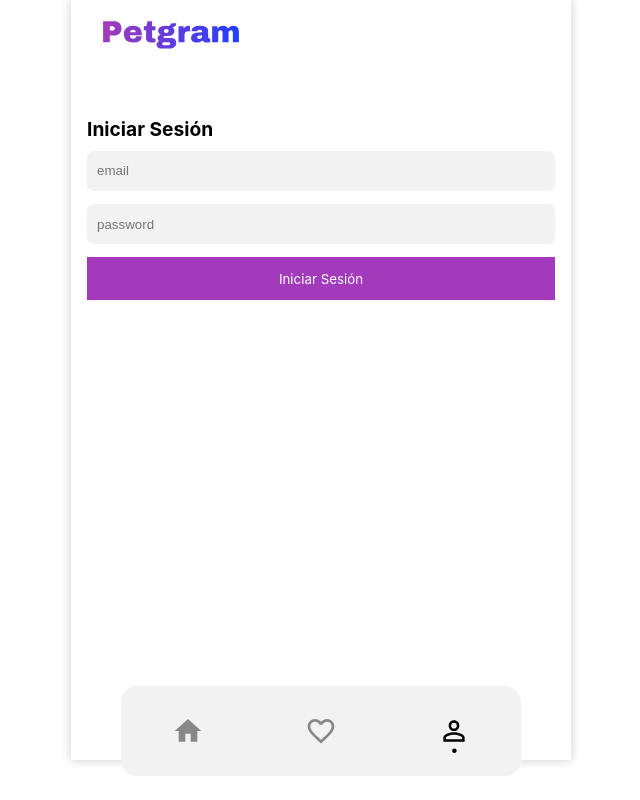
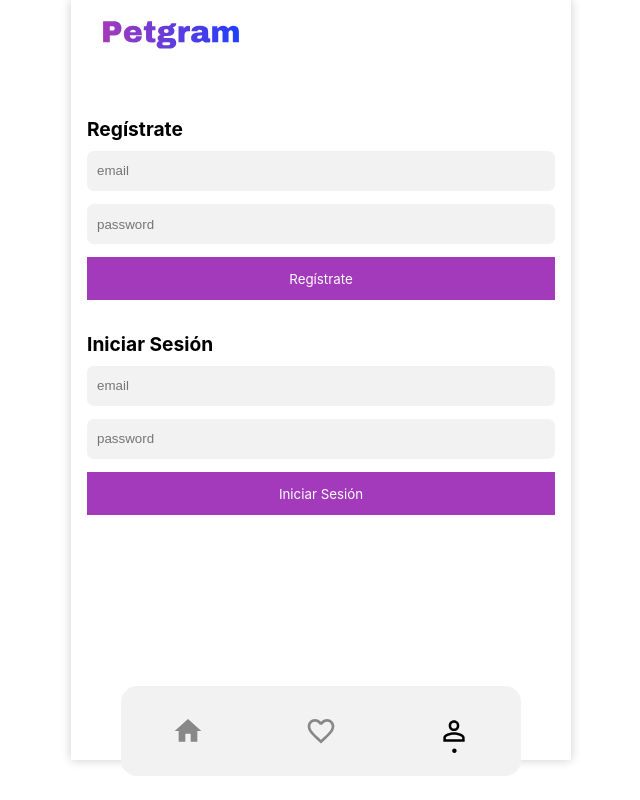
Before and after one commit to eduardoGao/petgram, a React app: page /profile in a window 1280 px wide. Shown: the whole page, without its empty margins (319-959 px from the left). Built offline with nearby package versions, Linux system fonts and the light colour scheme.

Commit message:
Flujo de auth

```diff
--- a/src/Context.js
+++ b/src/Context.js
@@ -1,14 +1,19 @@
 import React, { createContext, useState } from 'react'
 
-const Context = createContext()
+export const Context = createContext()
 
 const Provider = ({ children }) => {
-    const [isAuth, setIsAuth] = useState(false)
+    const [isAuth, setIsAuth] = useState(() => {
+        return(
+            window.sessionStorage.getItem("token")
+        )
+    })
 
     const value = {
         isAuth,
-        activateAuth: () => {
+        activateAuth: (token) => {
             setIsAuth(true)
+            window.sessionStorage.setItem("token", token)
         }
     }
 
--- /dev/null
+++ b/src/container/LoginMutation.js
@@ -0,0 +1,13 @@
+import React from "react"
+import { Mutation } from "react-apollo"
+import { gql } from "apollo-boost"
+
+const LOGIN = gql`
+  mutation login($input: UserCredentials!) {
+    login (input: $input)
+  }
+`
+
+export const LoginMutation = ({ children }) => {
+  return <Mutation mutation={LOGIN}>{children}</Mutation>
+}
--- a/src/pages/NotRegisterUser.js
+++ b/src/pages/NotRegisterUser.js
@@ -1,36 +1,51 @@
-import React from "react"
-import Context from "../Context"
+import React, { useContext } from "react"
 import { UserForm } from "../components/UserForm"
 import { RegisterMutation } from "../container/RegisterMutation"
+import { LoginMutation } from "../container/LoginMutation"
+import { Context } from "../Context"
 
 export const NotRegisterUser = () => {
+    const { activateAuth } = useContext(Context)
+
     return (
-    <div>
-        <Context.Consumer>
-            {
-                ({ activateAuth }) => {
-                    return (
+        <>
             <RegisterMutation>
                 {
                     (register, { data, loading, error }) => {
                         const onSubmit = ({ email, password }) => {
                             const input = { email, password }
                             const variables = { input }
-                                        register({ variables })
-                                            .then(activateAuth)
+                            register({ variables }).then(({data}) => {
+                                const {signup} = data
+                                activateAuth(signup)
+                            })
                         }
                         const errMsg = error && "Hubo algún problema o el usuario ya existe"
+
+                        return <UserForm onSubmit={onSubmit} error={errMsg} disabled={loading} title="Regístrate" />
+                    }
+                }
+            </RegisterMutation>
+
+            <LoginMutation>
+                {
+                    (login, { data, loading, error }) => {
+                        const onSubmit = ({ email, password }) => {
+                            const input = { email, password }
+                            const variables = { input }
+                            login({ variables }).then(({data}) => {
+                                //console.log(data)
+                                const {login} = data
+                                activateAuth(login)
+                            })
+                        }
+
+                        const errMsg = error && "Correo o contraseña incorrecta"
 
                         return <UserForm onSubmit={onSubmit} error={errMsg} disabled={loading} title="Iniciar Sesión" />
                     }
                 }
-                        </RegisterMutation>
+            </LoginMutation>
+        </>
     )
 }
-            }
-
-        </Context.Consumer>
-
-    </div>
-)
-}
```
Lines whose indentation alone changed are shown as unchanged.
